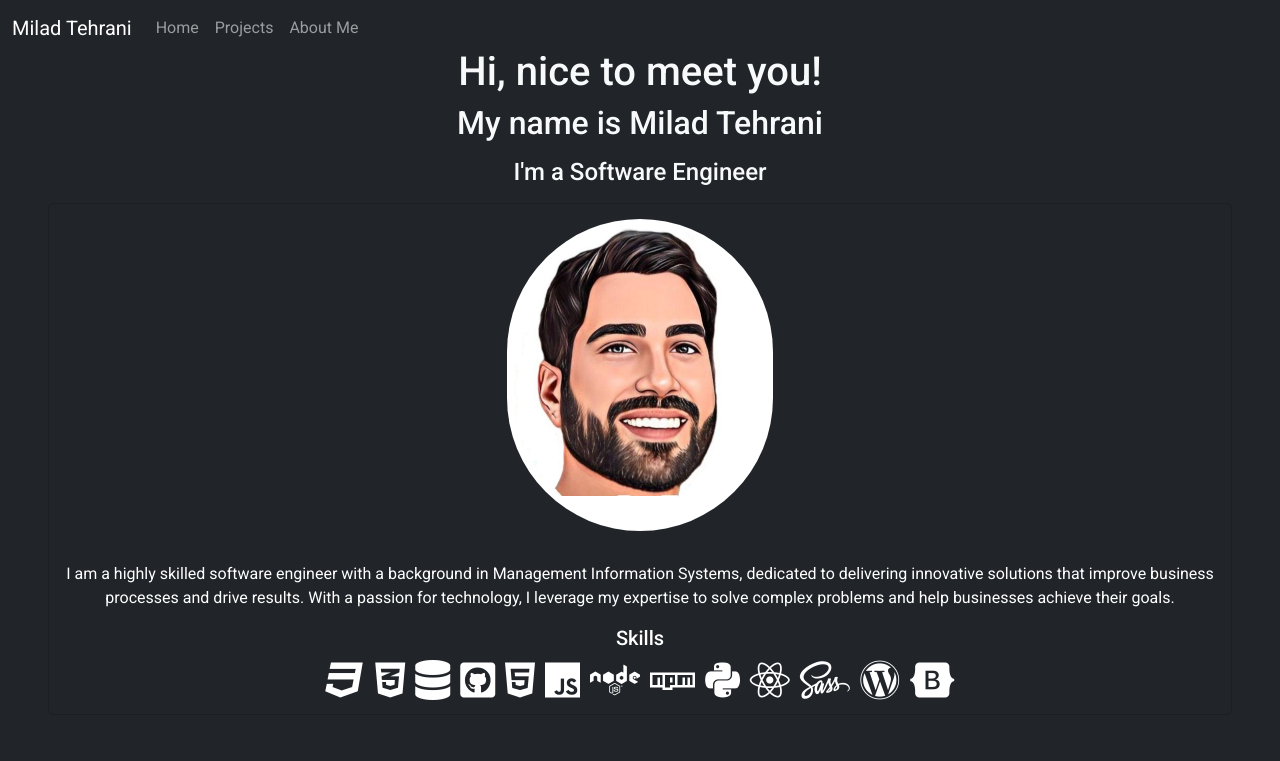
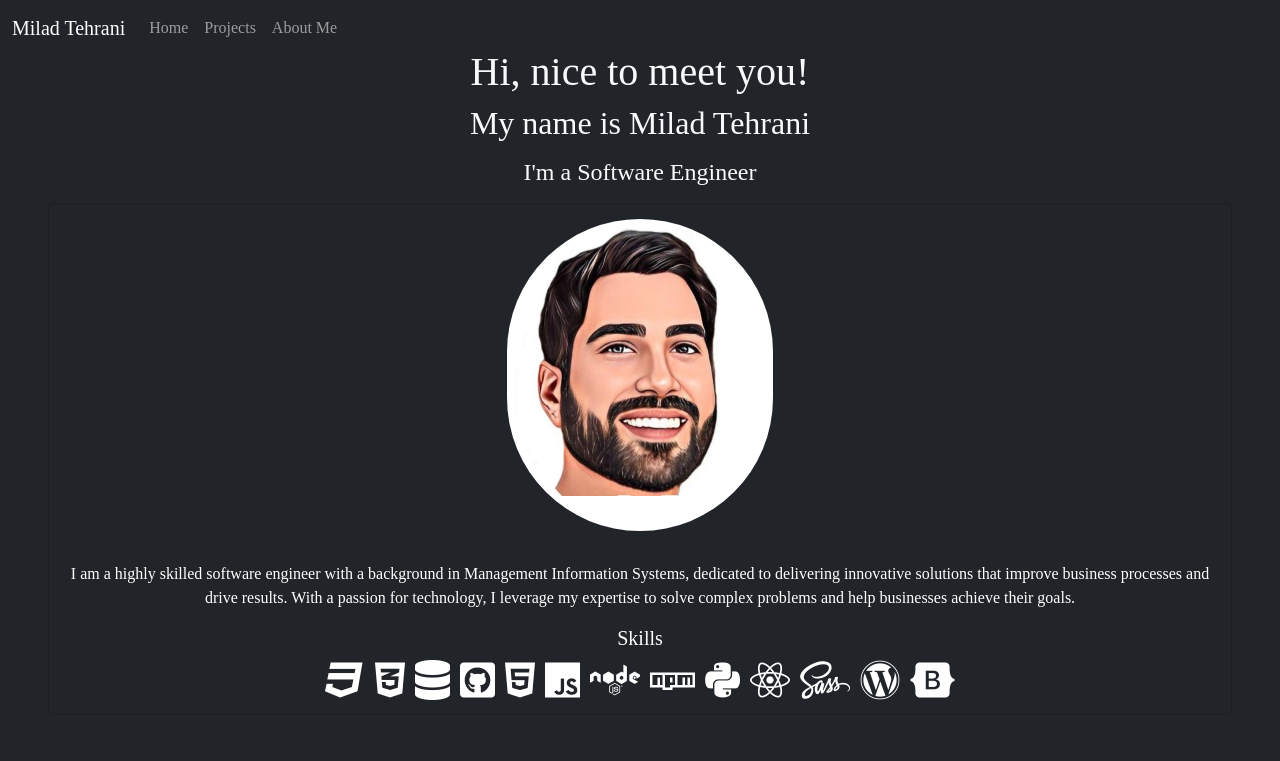
Before and after one commit to tehranimilad/Portfolio.v3, a React (Create React App) app in the folder frontend/: page / in a window 1280 px wide. Shown: the top 761 px of the page. Built offline with nearby package versions, Linux system fonts and the light colour scheme; grey boxes are pictures that could not be loaded.

Commit message:
modifying font used on all pages

```diff
--- a/frontend/src/pages/HomePage/index.css
+++ b/frontend/src/pages/HomePage/index.css
@@ -4,3 +4,7 @@
     border-radius: 150px;
     padding: 15px;
 }
+
+body {
+    font-family: 'Unbounded', cursive;
+}
```
